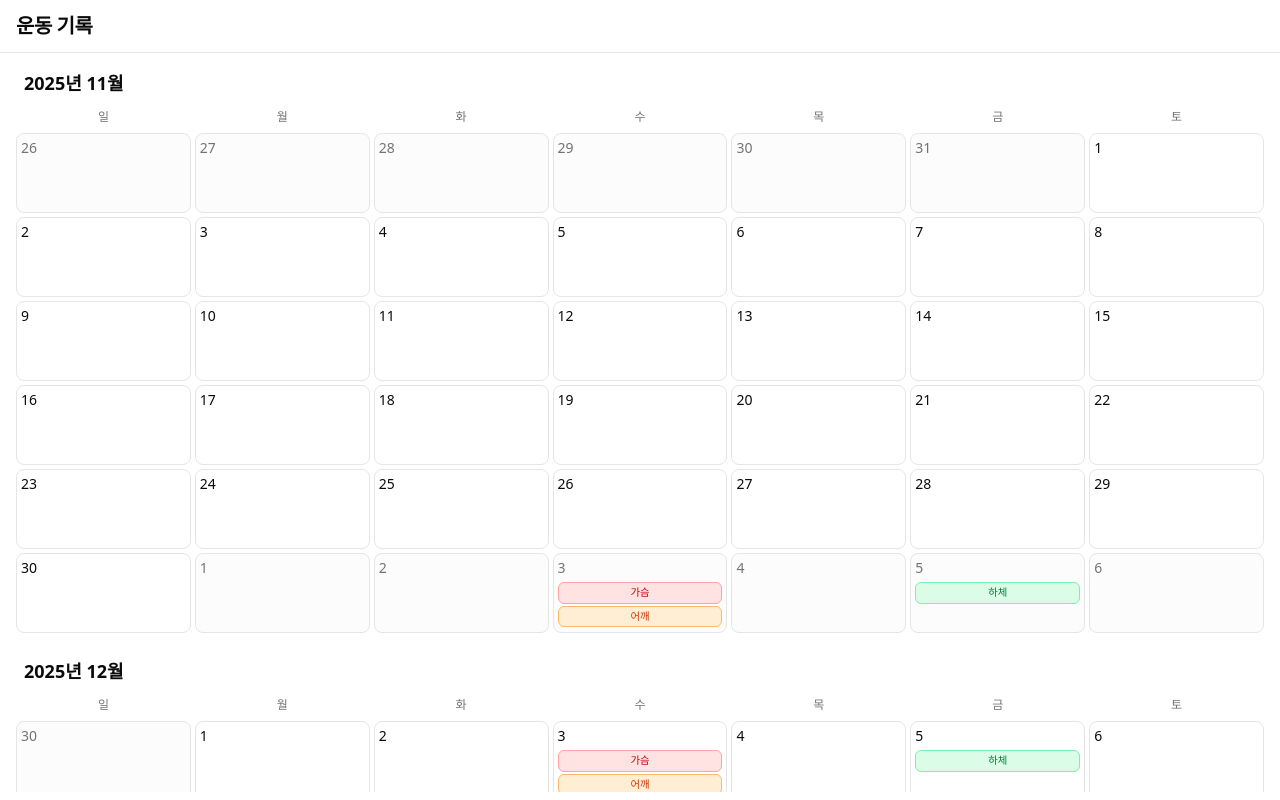
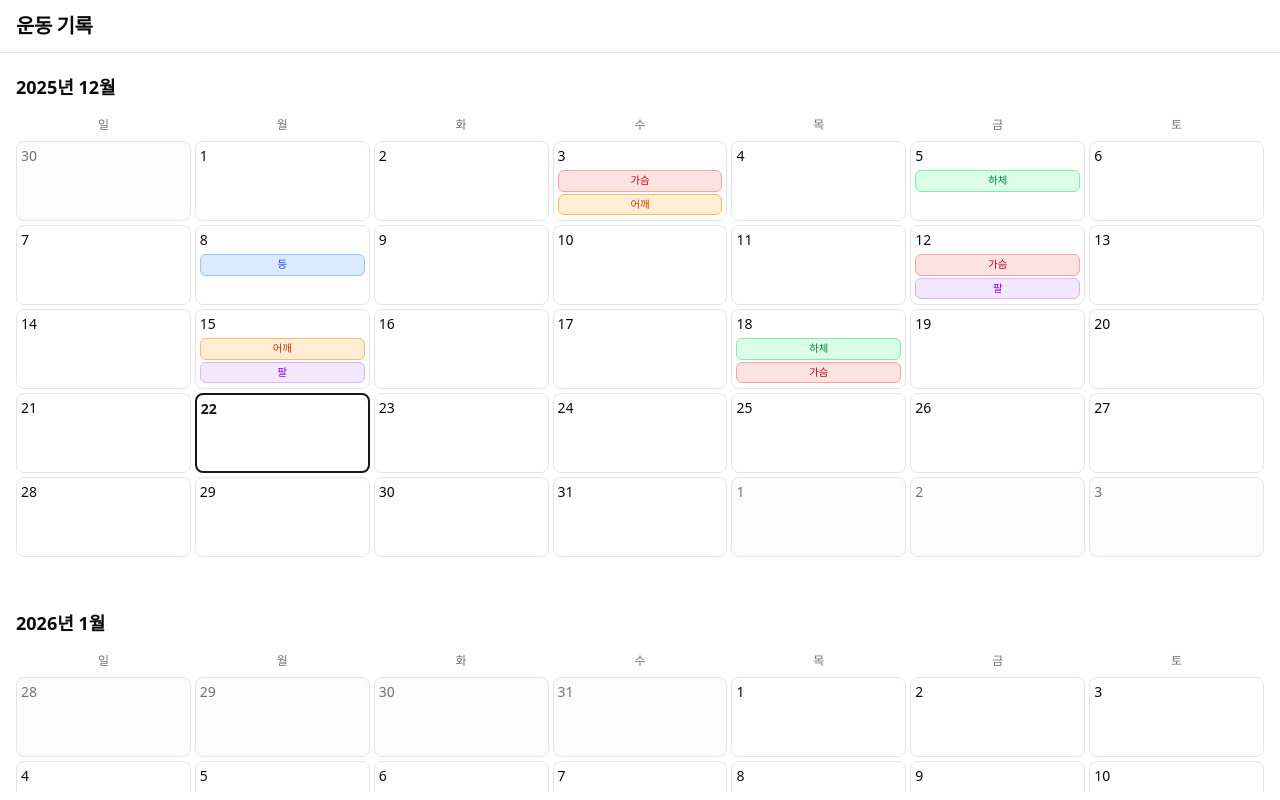
Before and after one commit to kimjihyo/lift-note, a Next.js app: page / in a window 1280 px wide. Built offline with nearby package versions, Linux system fonts and the light colour scheme.

Commit message:
feat: 달력에 가상화 기법 적용
- @tanstack/react-virtual 사용하여 가상 스크롤 구현
- 화면에 보이는 월만 DOM에 렌더링하여 성능 최적화
- 49개월(앞뒤 24개월) 데이터 생성 후 가상화
- 각 월의 주(week) 개수에 따라 동적으로 높이 계산

```diff
--- a/app/_components/workout-calendar.tsx
+++ b/app/_components/workout-calendar.tsx
@@ -1,23 +1,48 @@
 "use client";
 
-import { useEffect, useState, useRef } from "react";
+import { useEffect, useState, useRef, useMemo } from "react";
 import { useRouter } from "next/navigation";
-import { format, startOfMonth, endOfMonth, eachDayOfInterval, addMonths, subMonths, isSameMonth, isToday, startOfWeek, endOfWeek } from "date-fns";
+import { format, startOfMonth, endOfMonth, eachDayOfInterval, addMonths, isSameMonth, isToday, startOfWeek, endOfWeek } from "date-fns";
 import { ko } from "date-fns/locale";
+import { useVirtualizer } from "@tanstack/react-virtual";
 import { getWorkoutRecords, initializeDummyData } from "@/lib/storage";
 import type { WorkoutRecord } from "@/lib/types";
 import { WorkoutDayCell } from "./workout-day-cell";
 
+// 월 데이터 타입
+type MonthData = {
+  monthDate: Date;
+  weeks: Date[][];
+};
+
 export function WorkoutCalendar() {
   const router = useRouter();
   const [workoutRecords, setWorkoutRecords] = useState<WorkoutRecord[]>([]);
-  const [visibleMonths, setVisibleMonths] = useState<Date[]>([
-    subMonths(new Date(), 1),
-    new Date(),
-    addMonths(new Date(), 1),
-  ]);
-  const scrollContainerRef = useRef<HTMLDivElement>(null);
-  const [isScrolling, setIsScrolling] = useState(false);
+  const parentRef = useRef<HTMLDivElement>(null);
+
+  // 현재 달 기준으로 앞뒤 24개월 생성 (총 49개월)
+  const monthsData = useMemo<MonthData[]>(() => {
+    const months: MonthData[] = [];
+    const today = new Date();
+
+    for (let i = -24; i <= 24; i++) {
+      const monthDate = addMonths(today, i);
+      const monthStart = startOfMonth(monthDate);
+      const monthEnd = endOfMonth(monthDate);
+      const calendarStart = startOfWeek(monthStart, { weekStartsOn: 0 });
+      const calendarEnd = endOfWeek(monthEnd, { weekStartsOn: 0 });
+      const days = eachDayOfInterval({ start: calendarStart, end: calendarEnd });
+
+      const weeks: Date[][] = [];
+      for (let j = 0; j < days.length; j += 7) {
+        weeks.push(days.slice(j, j + 7));
+      }
+
+      months.push({ monthDate, weeks });
+    }
+
+    return months;
+  }, []);
 
   useEffect(() => {
     initializeDummyData();
@@ -35,54 +60,59 @@ export function WorkoutCalendar() {
     return record?.tags || [];
   };
 
-  const handleScroll = () => {
-    if (isScrolling || !scrollContainerRef.current) return;
-
-    const container = scrollContainerRef.current;
-    const scrollTop = container.scrollTop;
-    const scrollHeight = container.scrollHeight;
-    const clientHeight = container.clientHeight;
-
-    // 상단 근처로 스크롤 시 이전 달 추가
-    if (scrollTop < 200) {
-      setIsScrolling(true);
-      setVisibleMonths((prev) => [subMonths(prev[0], 1), ...prev]);
-      setTimeout(() => {
-        if (scrollContainerRef.current) {
-          scrollContainerRef.current.scrollTop = scrollTop + 400;
+  const virtualizer = useVirtualizer({
+    count: monthsData.length,
+    getScrollElement: () => parentRef.current,
+    estimateSize: (index) => {
+      const weeksCount = monthsData[index]?.weeks.length || 0;
+      const HEADER_HEIGHT = 48;
+      const WEEKDAY_HEADER_HEIGHT = 32;
+      const WEEK_HEIGHT = 88;
+      const BOTTOM_MARGIN = 16;
+      return HEADER_HEIGHT + WEEKDAY_HEADER_HEIGHT + (weeksCount * WEEK_HEIGHT) + BOTTOM_MARGIN;
+    },
+    initialOffset: () => {
+      // 현재 달(인덱스 24)로 스크롤
+      let offset = 0;
+      for (let i = 0; i < 24; i++) {
+        const weeksCount = monthsData[i]?.weeks.length || 0;
+        offset += 48 + 32 + (weeksCount * 88) + 16;
       }
-        setIsScrolling(false);
-      }, 0);
-    }
-    // 하단 근처로 스크롤 시 다음 달 추가
-    else if (scrollTop + clientHeight > scrollHeight - 200) {
-      setIsScrolling(true);
-      setVisibleMonths((prev) => [...prev, addMonths(prev[prev.length - 1], 1)]);
-      setTimeout(() => setIsScrolling(false), 0);
-    }
-  };
-
-  const renderMonth = (monthDate: Date) => {
-    const monthStart = startOfMonth(monthDate);
-    const monthEnd = endOfMonth(monthDate);
-    const calendarStart = startOfWeek(monthStart, { weekStartsOn: 0 });
-    const calendarEnd = endOfWeek(monthEnd, { weekStartsOn: 0 });
-    const days = eachDayOfInterval({ start: calendarStart, end: calendarEnd });
-
-    const weeks: Date[][] = [];
-    for (let i = 0; i < days.length; i += 7) {
-      weeks.push(days.slice(i, i + 7));
-    }
+      return offset;
+    },
+  });
 
   return (
-      <div key={monthDate.toISOString()} className="mb-4">
-        <div className="px-4 py-2 sticky top-0 bg-background z-10">
+    <div ref={parentRef} className="h-full overflow-y-auto">
+      <div
+        style={{
+          height: `${virtualizer.getTotalSize()}px`,
+          width: "100%",
+          position: "relative",
+        }}
+      >
+        {virtualizer.getVirtualItems().map((virtualItem) => {
+          const { monthDate, weeks } = monthsData[virtualItem.index];
+
+          return (
+            <div
+              key={virtualItem.key}
+              style={{
+                position: "absolute",
+                top: 0,
+                left: 0,
+                width: "100%",
+                transform: `translateY(${virtualItem.start}px)`,
+              }}
+              className="px-2"
+            >
+              {/* 월 헤더 */}
+              <div className="py-3">
                 <h2 className="text-lg font-semibold">
                   {format(monthDate, "yyyy년 M월", { locale: ko })}
                 </h2>
               </div>
 
-        <div className="px-2">
               {/* 요일 헤더 */}
               <div className="grid grid-cols-7 gap-1 mb-1">
                 {["일", "월", "화", "수", "목", "금", "토"].map((day) => (
@@ -125,17 +155,9 @@ export function WorkoutCalendar() {
                 ))}
               </div>
             </div>
+          );
+        })}
       </div>
-    );
-  };
-
-  return (
-    <div
-      ref={scrollContainerRef}
-      onScroll={handleScroll}
-      className="h-full overflow-y-auto"
-    >
-      {visibleMonths.map((monthDate) => renderMonth(monthDate))}
     </div>
   );
 }
--- a/package.json
+++ b/package.json
@@ -11,6 +11,7 @@
   "dependencies": {
     "@radix-ui/react-dialog": "^1.1.15",
     "@radix-ui/react-slot": "^1.2.4",
+    "@tanstack/react-virtual": "^3.13.13",
     "class-variance-authority": "^0.7.1",
     "clsx": "^2.1.1",
     "date-fns": "^4.1.0",
```
Also changed, not shown: 1 other file (tests, documents, lock files or other folders). Lines whose indentation alone changed are shown as unchanged.
